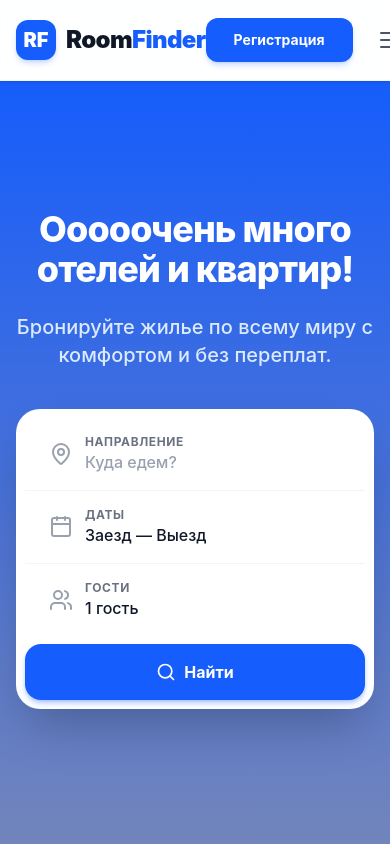
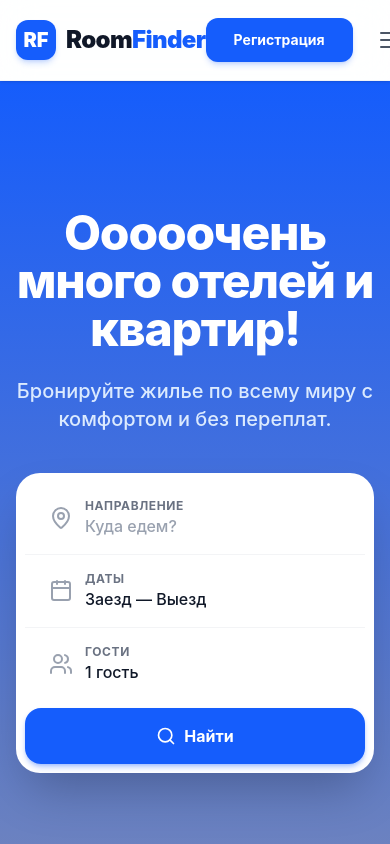
Before and after one commit to Beks2522/roomfinder-client, a React (Vite) app: page / in a window 390 px wide. Shown: the top 844 px of the page. Built offline with nearby package versions, Linux system fonts and the light colour scheme.

Commit message:
Обновление стилей и фикс дизайна

```diff
--- a/src/pages/Home.jsx
+++ b/src/pages/Home.jsx
@@ -10,7 +10,7 @@
         </div>
 
         <div className="relative z-10 max-w-7xl mx-auto px-4 sm:px-6 lg:px-8 text-center">
-          <h1 className="text-4xl md:text-5xl lg:text-6xl font-extrabold text-white tracking-tight mb-6">
+          <h1 className="text-5xl md:text-5xl lg:text-6xl font-extrabold text-white tracking-tight mb-6">
             Ооооочень много отелей и квартир!
           </h1>
           <p className="text-xl text-blue-100 mb-10 max-w-2xl mx-auto font-medium">
```
